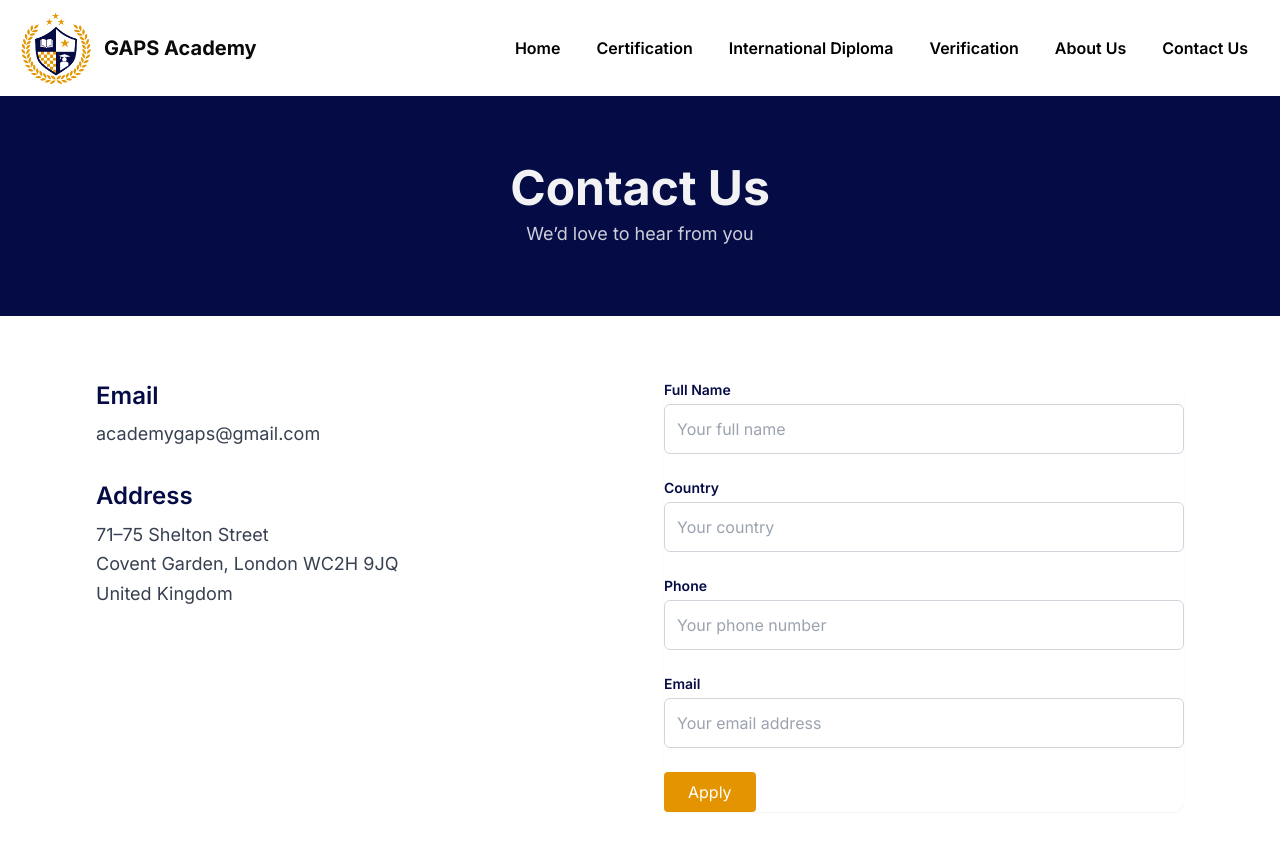
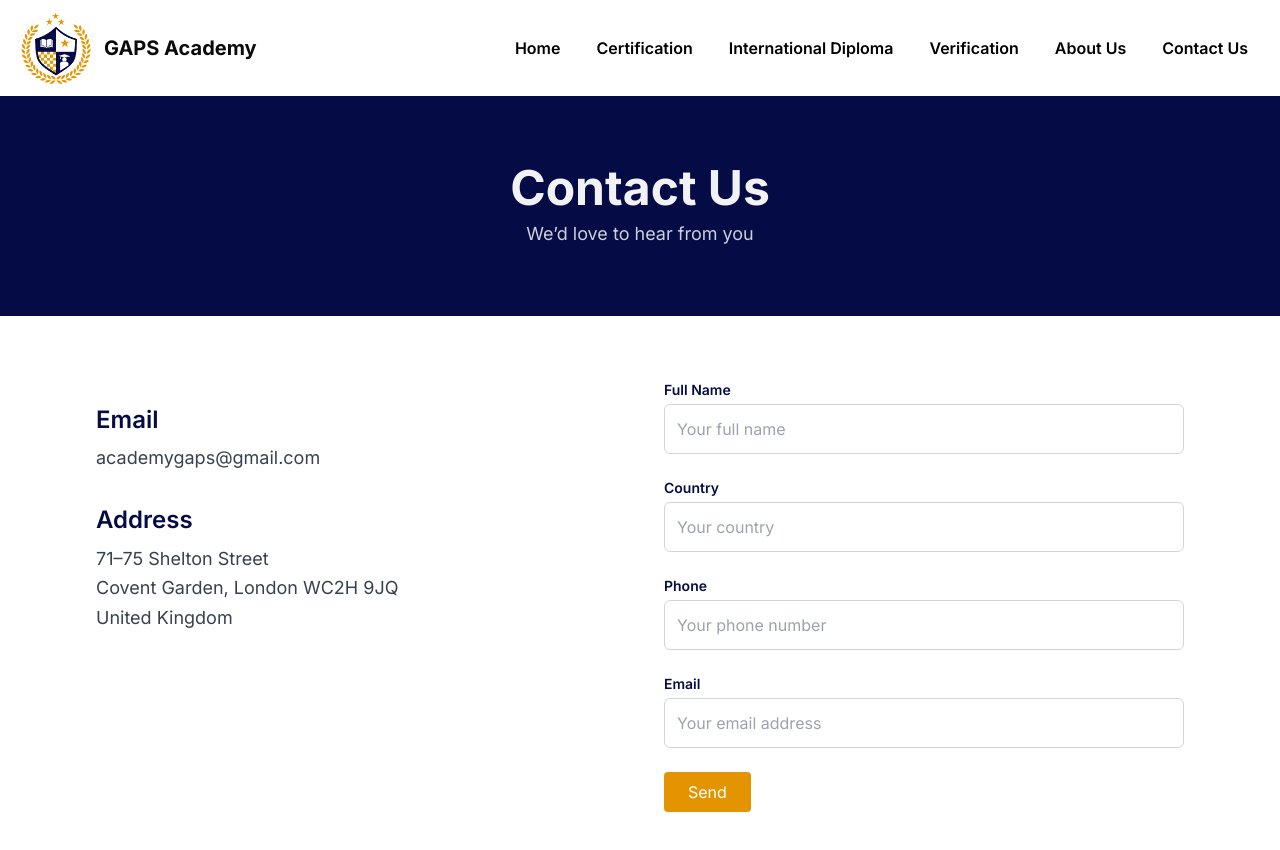
Before and after one commit to Ayoub900/gaps, a Next.js app: page /contact in a window 1280 px wide. Shown: the top 850 px of the page. Built offline with nearby package versions, Linux system fonts and the light colour scheme.

Commit message:
fix contact page design

```diff
--- a/src/app/contact/Form.tsx
+++ b/src/app/contact/Form.tsx
@@ -48,7 +48,7 @@ export default function Form({ title }: { title: string }) {
     return (
         <form
             action={handleSubmit}
-            className="w-full max-w-2xl mx-auto bg-white rounded-xl shadow-sm space-y-6"
+            className="w-full max-w-2xl mx-auto bg-white rounded-xl space-y-6"
         >
             <div className="flex flex-col">
                 <label htmlFor="name" className="text-sm font-semibold text-[#050c45] mb-1">
@@ -106,7 +106,7 @@ export default function Form({ title }: { title: string }) {
                 />
             </div>
 
-            <FormSubmitButton>Apply</FormSubmitButton>
+            <FormSubmitButton>Send</FormSubmitButton>
         </form>
 
     )
--- a/src/app/contact/page.tsx
+++ b/src/app/contact/page.tsx
@@ -16,7 +16,7 @@ export default function ContactPage({ searchParams }: { searchParams: { success?
             <section className="min-h-screen px-12 md:px-24 py-16 bg-white">
                 <div className="grid md:grid-cols-2 gap-12 items-start">
                     {/* Contact Info */}
-                    <div className="space-y-8">
+                    <div className="space-y-8 mt-6">
                         <div>
                             <h2 className="text-2xl font-semibold text-[#050c45] mb-2">Email</h2>
                             <p className="text-gray-700 text-lg">
```
